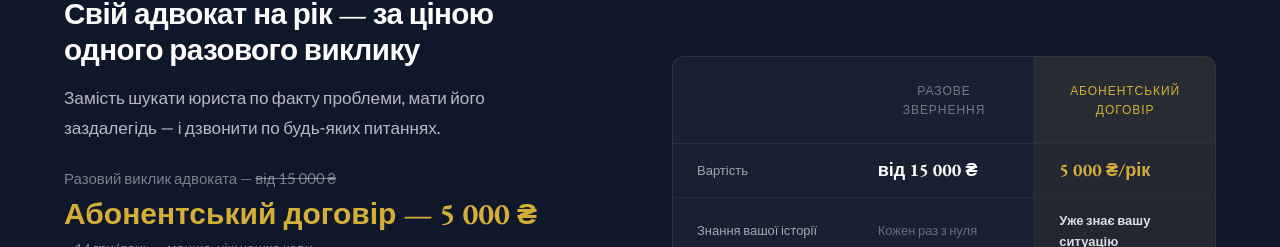
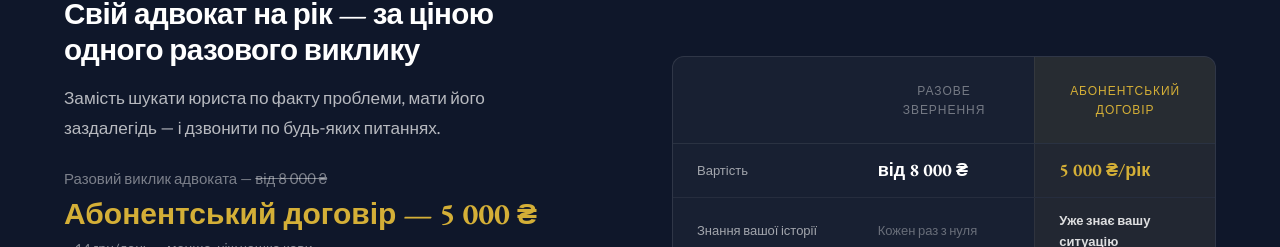
Before and after one commit to NikolayYank/vash-advokat, a Next.js app: page / in a window 1280 px wide. Shown: the part 3610-3857 px from the top of the page. Built offline with nearby package versions, Linux system fonts and the light colour scheme.

Commit message:
Change one-time call price from 15000 to 8000 UAH
Updated across main page (anchor, comparison table) and abonement
article (callout, ROI calculation: 27000→23500, 5.4x→4.7x).

Co-Authored-By: Claude Opus 4.6 (1M context) <noreply@anthropic.com>

```diff
--- a/src/app/blog/[slug]/ArticleContent.tsx
+++ b/src/app/blog/[slug]/ArticleContent.tsx
@@ -271,7 +271,7 @@ export default function ArticleContent({ article }: ArticleProps) {
 
                 <div className="callout">
                   <div className="callout-title">Універсальне правило</div>
-                  <p>Ціна реакції на проблему завжди вища за ціну її запобігання. Це справедливо для медицини, бухгалтерії, сантехніки. Право не виняток. Один разовий виклик адвоката на термінову ситуацію — від 15 000 ₴. Один такий випадок за рік — і абонемент уже окупився втричі.</p>
+                  <p>Ціна реакції на&nbsp;проблему завжди вища за&nbsp;ціну її&nbsp;запобігання. Це&nbsp;справедливо для&nbsp;медицини, бухгалтерії, сантехніки. Право не&nbsp;виняток. Один разовий виклик адвоката на&nbsp;термінову ситуацію — від&nbsp;8&nbsp;000&nbsp;₴. Один такий випадок за&nbsp;рік — і&nbsp;абонемент уже окупився.</p>
                 </div>
 
                 {/* Section 2 */}
@@ -330,11 +330,11 @@ export default function ArticleContent({ article }: ArticleProps) {
                 <ul>
                   <li>Консультація по телефону: від 1 500 ₴ × 10 = <strong>15 000 ₴</strong></li>
                   <li>Перевірка договору: від 3 000 ₴ × 1.5 = <strong>4 500 ₴</strong></li>
-                  <li>Терміновий виїзд: від 15 000 ₴ × 0.5 (50% клієнтів) = <strong>7 500 ₴</strong></li>
-                  <li><strong>Разом без абонементу: ≈ 27 000 ₴</strong></li>
+                  <li>Терміновий виїзд: від&nbsp;8&nbsp;000&nbsp;₴ × 0.5 (50% клієнтів) = <strong>4&nbsp;000&nbsp;₴</strong></li>
+                  <li><strong>Разом без&nbsp;абонементу: ≈&nbsp;23&nbsp;500&nbsp;₴</strong></li>
                 </ul>
 
-                <p>Абонемент: <strong>5 000 ₴</strong>. Економія: ~22 000 ₴ на рік. Або 5,4× повернення інвестиції.</p>
+                <p>Абонемент: <strong>5&nbsp;000&nbsp;₴</strong>. Економія: ~18&nbsp;500&nbsp;₴ на&nbsp;рік. Або 4,7× повернення інвестиції.</p>
 
                 <p>Це середнє. У клієнтів з бізнесом або нерухомістю економія більша. У тих, у кого рік пройшов спокійно — менша. Але навіть у «спокійному» сценарії 5 коротких консультацій уже виправдовують абонемент.</p>
 
--- a/src/app/page.tsx
+++ b/src/app/page.tsx
@@ -810,10 +810,10 @@ export default function HomePage() {
               Замість шукати юриста по&nbsp;факту проблеми, мати його заздалегідь — і&nbsp;дзвонити по&nbsp;будь-яких питаннях.
             </p>
 
-            {/* Anchor: 15000 → 5000 */}
+            {/* Anchor: 8000 → 5000 */}
             <div style={{ marginBottom: "var(--space-xl)" }}>
               <div style={{ color: "rgba(255,255,255,0.45)", fontSize: "0.9375rem", marginBottom: 6 }}>
-                Разовий виклик адвоката — <span style={{ textDecoration: "line-through" }}>від 15 000 ₴</span>
+                Разовий виклик адвоката — <span style={{ textDecoration: "line-through" }}>від 8 000 ₴</span>
               </div>
               <div
                 style={{
@@ -919,7 +919,7 @@ export default function HomePage() {
             {/* Row: Price */}
             <div style={{ display: "grid", gridTemplateColumns: "1fr 1fr 1fr", borderBottom: "1px solid rgba(255,255,255,0.06)", alignItems: "center" }}>
               <div style={{ padding: "12px var(--space-lg)", color: "rgba(255,255,255,0.6)", fontSize: "0.8125rem" }}>Вартість</div>
-              <div style={{ padding: "12px var(--space-lg)", color: "var(--color-surface)", fontFamily: "var(--font-heading)", fontSize: "1.125rem", fontWeight: 700 }}>від 15 000 &#8372;</div>
+              <div style={{ padding: "12px var(--space-lg)", color: "var(--color-surface)", fontFamily: "var(--font-heading)", fontSize: "1.125rem", fontWeight: 700 }}>від 8 000 &#8372;</div>
               <div style={{ padding: "12px var(--space-lg)", background: "rgba(212,175,55,0.05)", borderLeft: "1px solid rgba(255,255,255,0.06)", color: "var(--color-accent)", fontFamily: "var(--font-heading)", fontSize: "1.125rem", fontWeight: 700 }}>5 000 &#8372;/рік</div>
             </div>
 
```
